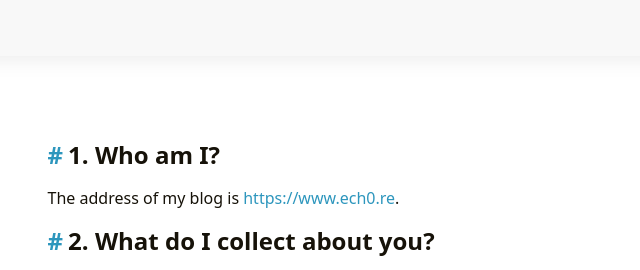
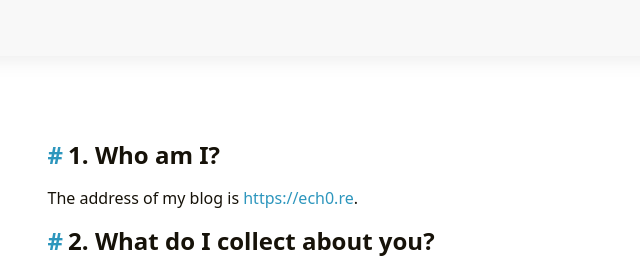
Before and after one commit to ech0re/ech0re.github.io, a plain HTML site: page privacy/index.html in a window 1280 px wide. Shown: the top 270 px of the page, 243-883 px from the left. Drawn offline with nearby package versions, Linux system fonts and the light colour scheme; some packages are replaced by stand-ins of ours.

Commit message:
Subdomain to apex privacy page

```diff
--- a/privacy/index.html
+++ b/privacy/index.html
@@ -5,7 +5,7 @@
         <meta name="viewport" content="width=device-width, initial-scale=1">
         <meta name="robots" content="noodp" />
         <title>Privacy - Ech0 Security Blog</title><meta name="Description" content="Security blog"><meta property="og:title" content="Privacy" />
-<meta property="og:description" content="1. Who am I? The address of my blog is https://www.ech0.re.
+<meta property="og:description" content="1. Who am I? The address of my blog is https://ech0.re.
 2. What do I collect about you? Nothing. No cookies, no IP or personal data, not even minimal logs. I don&rsquo;t have any statistics, analytics or anything.
 Actually I don&rsquo;t even know you&rsquo;re here right now.
 But the host (Github) might collect some stuff, feel free to check their privacy page." />
@@ -16,7 +16,7 @@ But the host (Github) might collect some stuff, feel free to check their privacy
 
 <meta name="twitter:card" content="summary"/>
 <meta name="twitter:title" content="Privacy"/>
-<meta name="twitter:description" content="1. Who am I? The address of my blog is https://www.ech0.re.
+<meta name="twitter:description" content="1. Who am I? The address of my blog is https://ech0.re.
 2. What do I collect about you? Nothing. No cookies, no IP or personal data, not even minimal logs. I don&rsquo;t have any statistics, analytics or anything.
 Actually I don&rsquo;t even know you&rsquo;re here right now.
 But the host (Github) might collect some stuff, feel free to check their privacy page."/>
@@ -73,7 +73,7 @@ But the host (Github) might collect some stuff, feel free to check their privacy
     </div>
 </header><main class="main">
                 <div class="container"><div class="page single special"><h1 class="single-title animate__animated animate__pulse animate__faster">Privacy</h1><div class="content" id="content"><h2 id="1-who-am-i">1. Who am I?</h2>
-<p>The address of my blog is <a href="https://www.ech0.re" target="_blank" rel="noopener noreffer">https://www.ech0.re</a>.</p>
+<p>The address of my blog is <a href="https://ech0.re" target="_blank" rel="noopener noreffer">https://ech0.re</a>.</p>
 <h2 id="2-what-do-i-collect-about-you">2. What do I collect about you?</h2>
 <p><strong>Nothing</strong>. No cookies, no IP or personal data, not even minimal logs. I don&rsquo;t have any statistics, analytics or anything.</p>
 <p>Actually I don&rsquo;t even know you&rsquo;re here right now.</p>
```
